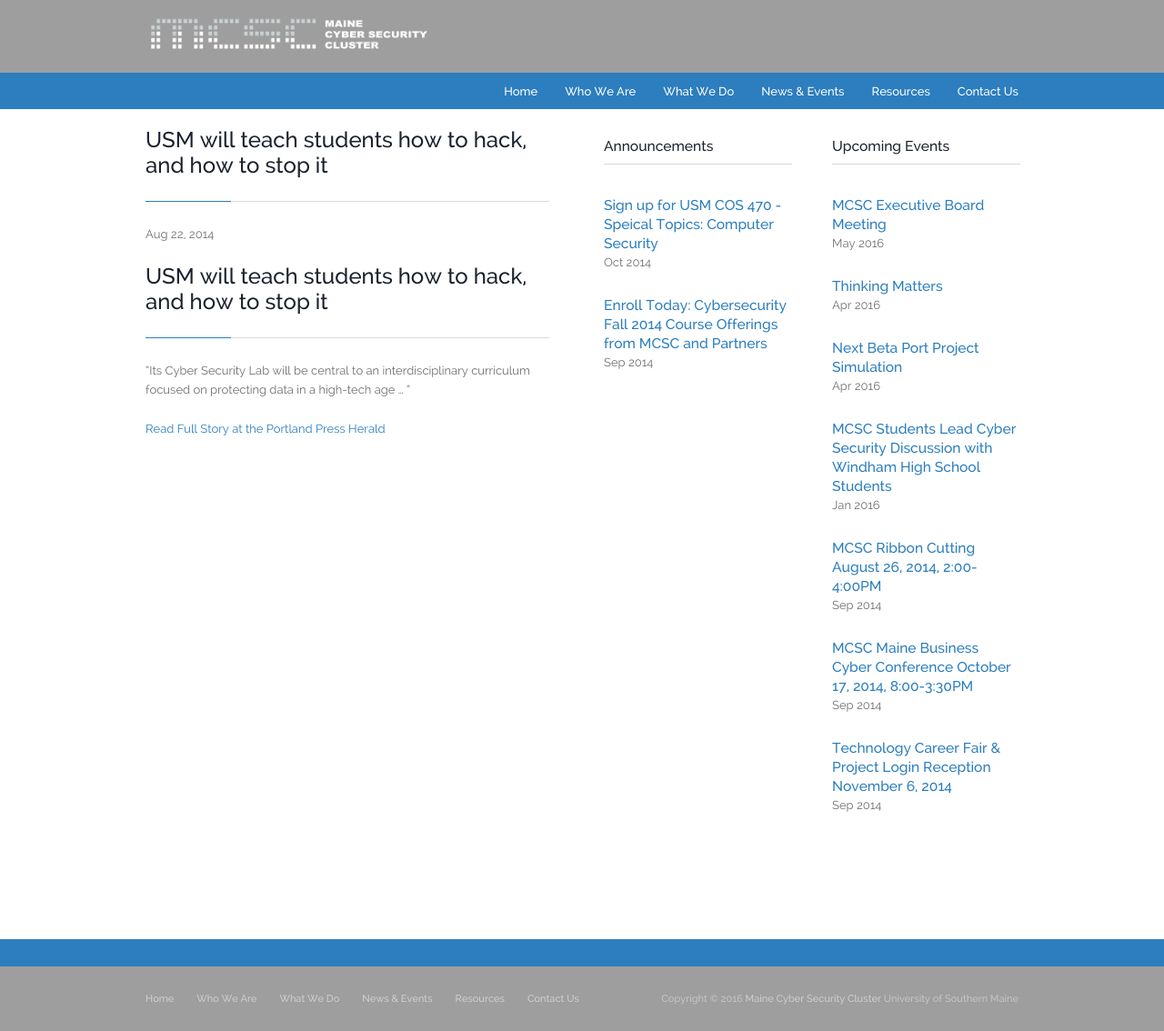
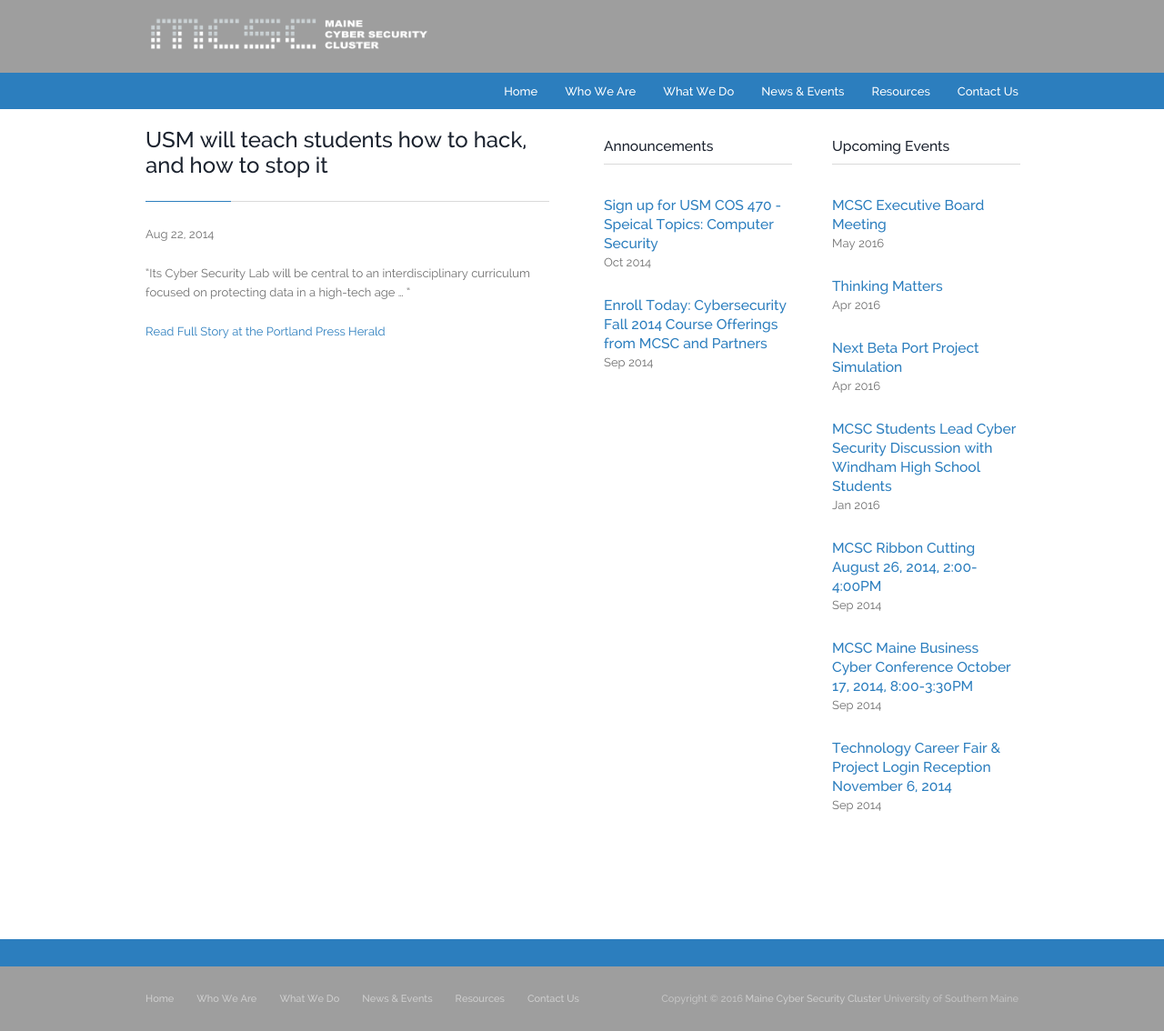
Before and after one commit to nick-spear/MCSC-Website-Update, a Jekyll site: the page built from _posts/archive/2014-08-22-stop-hacking.md, in a window 1280 px wide and 1134 px high. Shown: the whole window at 91% size. Built offline with Jekyll 4.4.1, drawn with Linux system fonts in a browser that asks for light colours; nearby versions of some CDN libraries.

Commit message:
Update 2014-08-22-stop-hacking.md

```diff
--- a/_posts/archive/2014-08-22-stop-hacking.md
+++ b/_posts/archive/2014-08-22-stop-hacking.md
@@ -6,8 +6,6 @@
 
 ---
 
-<h1>USM will teach students how to hack, and how to stop it</h1>
-
 <p>“Its Cyber Security Lab will be central to an interdisciplinary curriculum focused on protecting data in a high-tech age … “</p>
 
 <a href="http://www.pressherald.com/2014/08/22/usm-will-teach-students-how-to-hack-and-how-to-stop-it/">Read Full Story at the Portland Press Herald</a>
```
